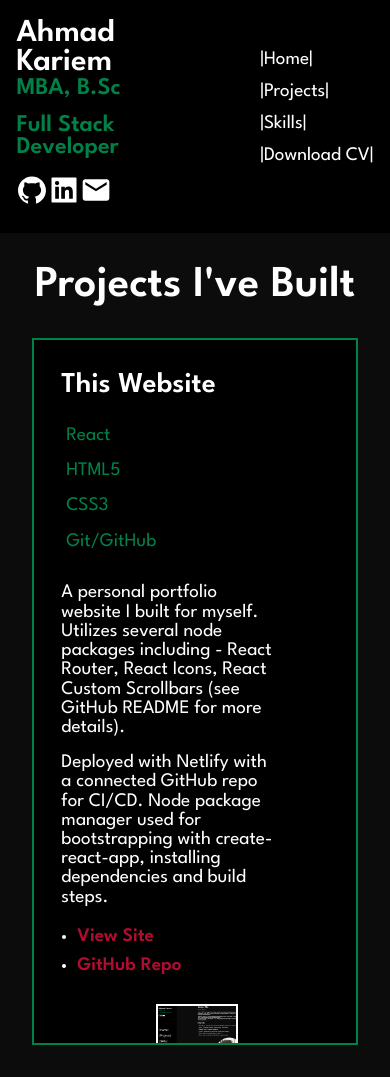
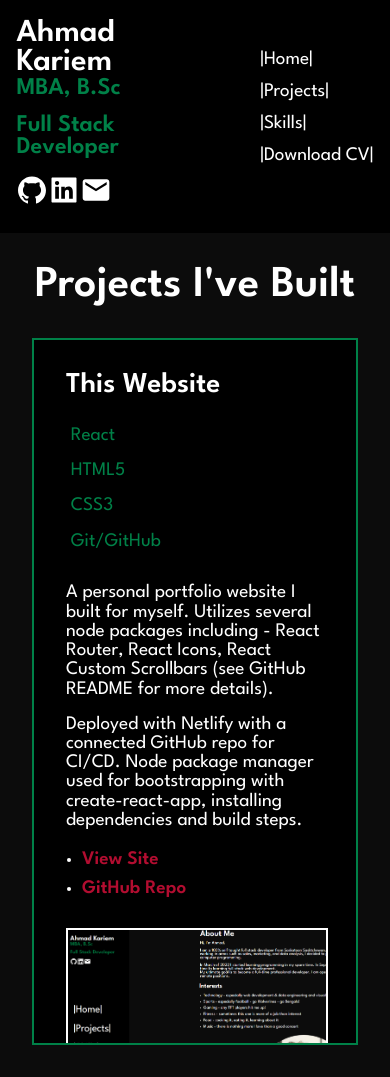
Before and after one commit to YSquid/portfolio2.0, a React (Create React App) app: page /projects in a window 390 px wide. Built offline with nearby package versions, Linux system fonts and the light colour scheme.

Commit message:
adjusted and testing projects style down to 280px

```diff
--- a/package.json
+++ b/package.json
@@ -7,6 +7,7 @@
     "@testing-library/react": "^13.4.0",
     "@testing-library/user-event": "^13.5.0",
     "react": "^18.2.0",
+    "react-custom-scrollbars-2": "^4.5.0",
     "react-dom": "^18.2.0",
     "react-icons": "^4.7.1",
     "react-router-dom": "^6.4.4",
--- a/src/components/projects/project/Project.css
+++ b/src/components/projects/project/Project.css
@@ -48,6 +48,7 @@
 
 .Preview_image {
   width: 100%;
+  transition: transform .2s;
   border: 2px solid var(--white-text);
 }
 
@@ -77,8 +78,12 @@
     }
 
     .Project_left {
-      width: 85%;
-      margin-right: 3rem;
+      width: 100%;
+      margin: 0;
+    }
+
+    .Project_right {
+      width: 100%;
     }
 
     .Tech_list {
--- a/src/components/projects/projectsList/ProjectsList.css
+++ b/src/components/projects/projectsList/ProjectsList.css
@@ -17,7 +17,7 @@
 }
 
 .Projects_map {
-    overflow: scroll;
+    overflow-y: scroll;
     min-width: 90%;
     max-height: 100%;
     padding: 2rem;
```
Also changed, not shown: 1 other file (tests, documents, lock files or other folders).
